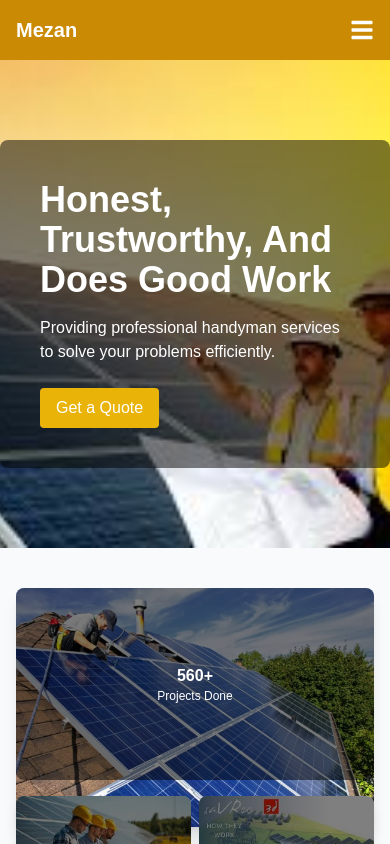
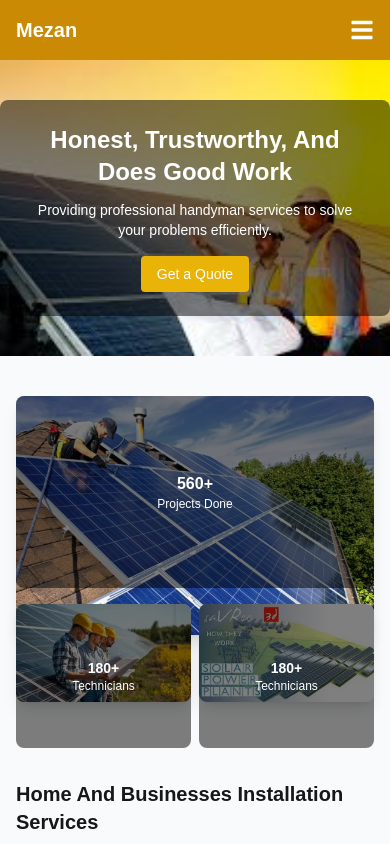
Before and after one commit to UroobaSiddiqui01/solar-energy-system, a Next.js app: page / in a window 390 px wide. Shown: the top 844 px of the page. Built offline with nearby package versions, Linux system fonts and the light colour scheme.

Commit message:
responsive to hero section

```diff
--- a/src/app/components/HeroSection.tsx
+++ b/src/app/components/HeroSection.tsx
@@ -1,14 +1,22 @@
 const HeroSection: React.FC = () => {
   return (
     <section
-      className="bg-gray-900 text-white py-20 bg-cover bg-center"
+      className="bg-gray-900 text-white py-10 sm:py-16 md:py-20 bg-cover bg-center"
       style={{ backgroundImage: "url('/hero-ima.jpeg')" }}
     >
-      <div className="container mx-auto flex flex-col md:flex-row items-center bg-black bg-opacity-50 p-10 rounded-lg">
-        <div className="md:w-1/2">
-          <h2 className="text-4xl font-bold mb-4">Honest, Trustworthy, And Does Good Work</h2>
-          <p className="mb-6">Providing professional handyman services to solve your problems efficiently.</p>
-          <button className="bg-yellow-500 hover:bg-yellow-600 text-white px-4 py-2 rounded">Get a Quote</button>
+      <div className="container mx-auto flex flex-col md:flex-row items-center bg-black bg-opacity-50 p-6 sm:p-8 md:p-10 rounded-lg">
+
+        {/* Content Section */}
+        <div className="md:w-1/2 text-center md:text-left">
+          <h2 className="text-2xl sm:text-3xl md:text-4xl font-bold mb-3 sm:mb-4">
+            Honest, Trustworthy, And Does Good Work
+          </h2>
+          <p className="mb-4 sm:mb-6 text-sm sm:text-base md:text-lg">
+            Providing professional handyman services to solve your problems efficiently.
+          </p>
+          <button className="bg-yellow-500 hover:bg-yellow-600 text-white px-4 py-2 text-sm sm:text-base rounded">
+            Get a Quote
+          </button>
         </div>
       </div>
     </section>
```
